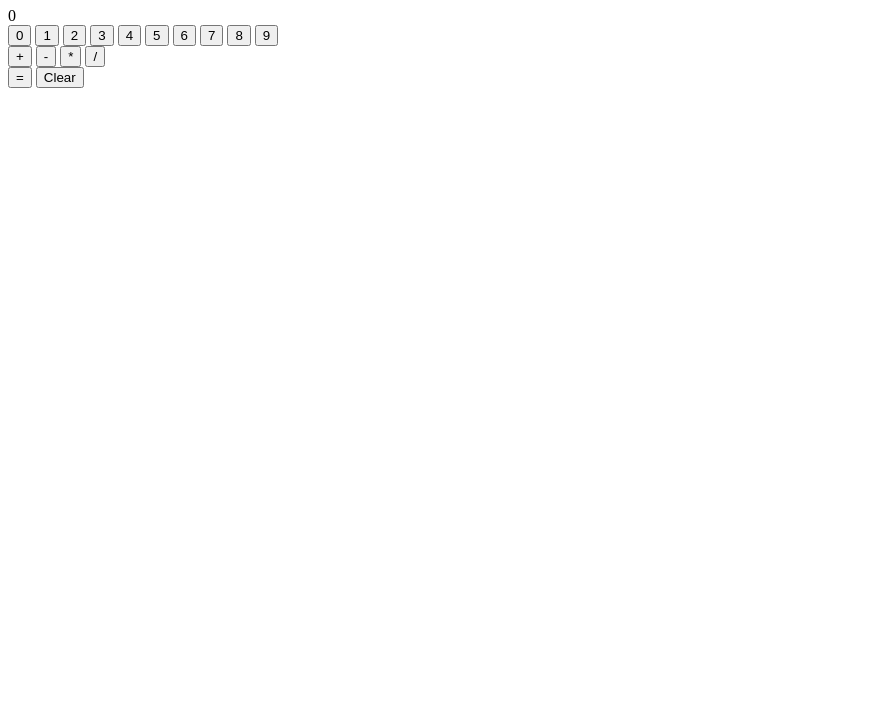
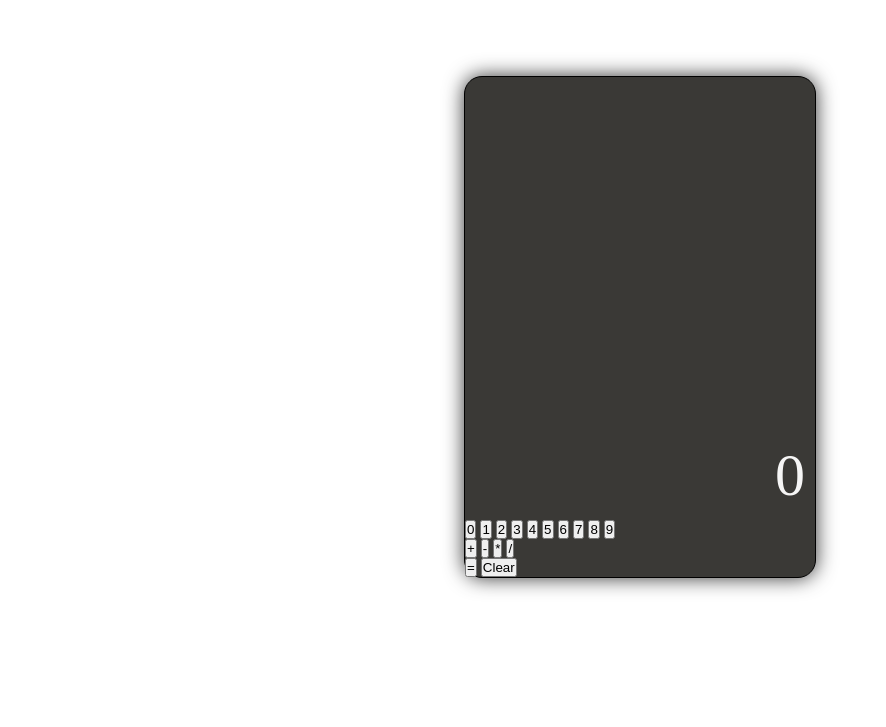
Before and after one commit to abegail/calculator, a plain HTML site: page index.html in a window 1280 px wide. Shown: the part 73-800 px from the top of the page, without its empty margins (0-886 px from the left). Drawn offline with Linux system fonts and the light colour scheme.

Commit message:
Add preliminary styling to calculator

```diff
--- a/index.html
+++ b/index.html
@@ -9,8 +9,9 @@
     <title>Calculator</title>
 </head>
 <body>
-    <h1>Calculator</h1>
+    <div id="container">
         <div id="display">0</div>
+        <div id="buttons">
             <div id="digits">
                 <button class="digit" id="0">0</button>
                 <button class="digit" id="1">1</button>
@@ -31,5 +32,7 @@
             </div>
             <button class="equals" id="=">=</button>
             <button class="clear" id="clear">Clear</button>
+        </div>
+    </div>
 </body>
 </html>
--- a/style.css
+++ b/style.css
@@ -0,0 +1,33 @@
+* {
+    margin: 0;
+    padding: 0;
+}
+
+body {
+    display: flex;
+    justify-content: center;
+    align-items: center;
+    height: 100vh;
+}
+
+#container {
+    width: 350px;
+    height: 500px;
+    border: 1px solid black;
+    border-radius: 18px;
+    box-shadow: 0 0 20px rgba(0,0,0,0.8);
+    background-color: #3A3936;
+    display: flex;
+    flex-direction: column;
+    justify-content: flex-end;
+}
+
+#display {
+    color: whitesmoke;
+    font-size: 60px;
+    display: flex;
+    align-items: flex-end;
+    justify-content: flex-end;
+    padding-right: 10px;
+    padding-bottom: 10px;
+}
```
Lines whose indentation alone changed are shown as unchanged.
